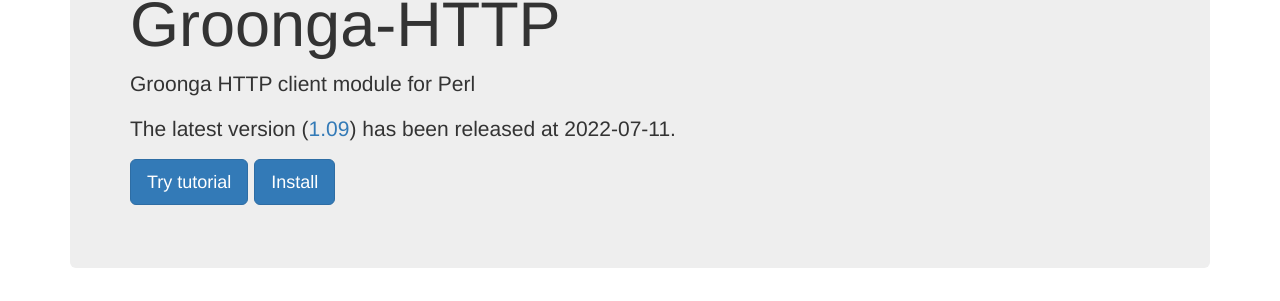
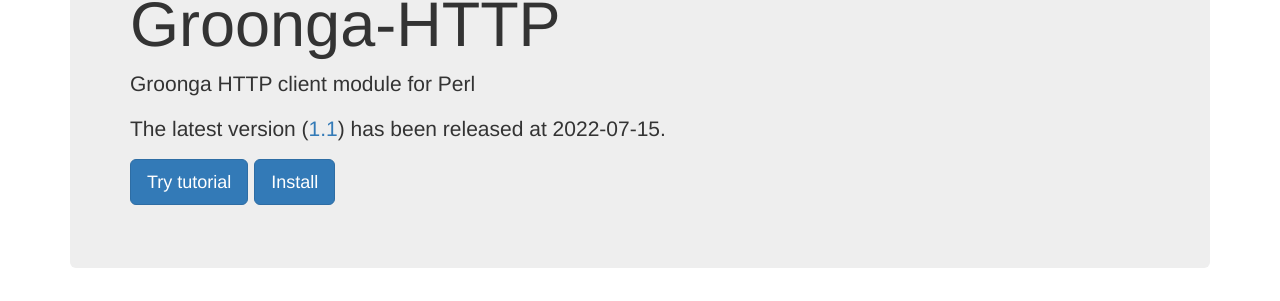
Before and after one commit to groonga/Groonga-HTTP, a Jekyll site: the page built from docs/index.md, in a window 1280 px wide. Shown: the part 150-451 px from the top of the page. Built offline with Jekyll 4.4.1, drawn with Linux system fonts in a browser that asks for light colours.

Commit message:
Update the latest release

```diff
--- a/docs/_config.yml
+++ b/docs/_config.yml
@@ -1,8 +1,8 @@
 title: Groonga-HTTP
 markdown: kramdown
 highlighter: rouge
-version: 1.09
-release_date: 2022-07-11
+version: 1.10
+release_date: 2022-07-15
 copyright_year: 2022
 exclude:
   - "Rakefile"
```
